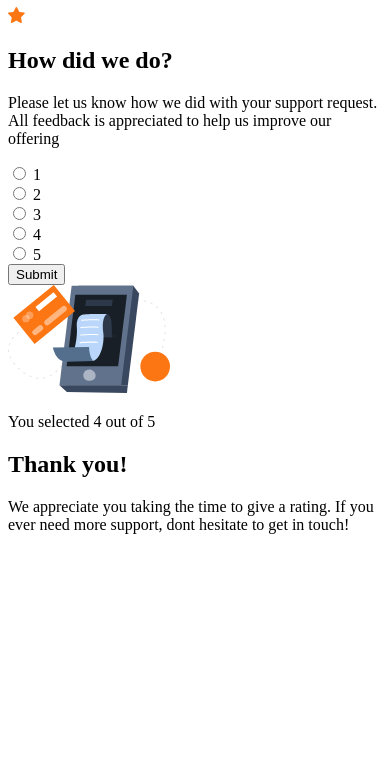
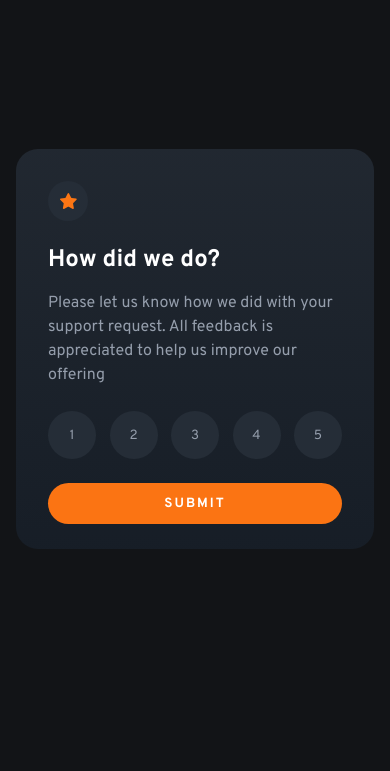
Before and after one commit to naskriK/SupportHelper, a website built with Vite: page index.html in a window 390 px wide. Shown: the part 73-844 px from the top of the page. Built offline with nearby package versions, Linux system fonts and the light colour scheme.

Commit message:
Styling
Styling on desktop/mobile. Setup a hidden state.
Work with custom labels and radios connected.

```diff
--- a/index.html
+++ b/index.html
@@ -12,11 +12,13 @@
         <div class="wrapper">
           <h1 class="visually-hidden">Support Rating</h1>
           <article class="support-card">
-            <img
-              src="./src/assets/images/icon-star.svg"
-              alt=""
-              class="support-card__icon"
-            />
+            <div class="support-card__icon-container">
+              <img
+                src="./src/assets/images/icon-star.svg"
+                alt=""
+                class="support-card__icon"
+              />
+            </div>
             <h2 class="support-card__title">How did we do?</h2>
             <p class="support-card__description">
               Please let us know how we did with your support request. All
@@ -29,7 +31,7 @@
                     type="radio"
                     name="rating"
                     id="rating-1"
-                    class="form__input"
+                    class="form__input visually-hidden"
                   />
                   <label for="rating-1" class="form__label">1</label>
                 </div>
@@ -38,7 +40,7 @@
                     type="radio"
                     name="rating"
                     id="rating-2"
-                    class="form__input"
+                    class="form__input visually-hidden"
                   />
                   <label for="rating-2" class="form__label">2</label>
                 </div>
@@ -47,7 +49,7 @@
                     type="radio"
                     name="rating"
                     id="rating-3"
-                    class="form__input"
+                    class="form__input visually-hidden"
                   />
                   <label for="rating-3" class="form__label">3</label>
                 </div>
@@ -56,7 +58,7 @@
                     type="radio"
                     name="rating"
                     id="rating-4"
-                    class="form__input"
+                    class="form__input visually-hidden"
                   />
                   <label for="rating-4" class="form__label">4</label>
                 </div>
@@ -65,7 +67,7 @@
                     type="radio"
                     name="rating"
                     id="rating-5"
-                    class="form__input"
+                    class="form__input visually-hidden"
                   />
                   <label for="rating-5" class="form__label">5</label>
                 </div>
@@ -73,7 +75,7 @@
               <button class="btn btn--submit">Submit</button>
             </form>
           </article>
-          <article class="support-card support-card--thank">
+          <article class="support-card support-card--thank" hidden>
             <img
               src="./src/assets/images/illustration-thank-you.svg"
               alt=""
--- a/src/css/style.css
+++ b/src/css/style.css
@@ -0,0 +1,190 @@
+/* overpass-regular - latin */
+@font-face {
+  font-display: swap; /* Check https://developer.mozilla.org/en-US/docs/Web/CSS/@font-face/font-display for other options. */
+  font-family: "Overpass";
+  font-style: normal;
+  font-weight: 400;
+  src: url("../assets/fonts/overpass-v13-latin-regular.woff2") format("woff2"); /* Chrome 36+, Opera 23+, Firefox 39+, Safari 12+, iOS 10+ */
+}
+
+/* overpass-700 - latin */
+@font-face {
+  font-display: swap; /* Check https://developer.mozilla.org/en-US/docs/Web/CSS/@font-face/font-display for other options. */
+  font-family: "Overpass";
+  font-style: normal;
+  font-weight: 700;
+  src: url("../assets/fonts/overpass-v13-latin-700.woff2") format("woff2"); /* Chrome 36+, Opera 23+, Firefox 39+, Safari 12+, iOS 10+ */
+}
+
+*,
+*::before,
+*::after {
+  margin: 0;
+  padding: 0;
+  box-sizing: border-box;
+}
+
+:root {
+  --primary-ff: "Overpass", sans-serif;
+
+  --color-primary: hsl(25, 97%, 53%);
+  --color-background: hsl(216, 12%, 8%);
+  --color-heading: hsl(0, 0%, 100%);
+  --color-text: hsl(217, 12%, 63%);
+
+  --color-hover-radio: hsl(216, 12%, 54%);
+  --color-initial-radio: hsl(213, 19%, 18%);
+
+  --color-card-bottom: hsl(214, 26%, 12%);
+  --color-card-top: hsl(214, 19%, 16%);
+}
+
+body {
+  font-family: var(--primary-ff);
+  background-color: var(--color-background);
+}
+
+.content {
+  min-height: 100vh;
+  display: flex;
+  align-items: center;
+  justify-content: center;
+  padding: 1rem;
+}
+
+.wrapper {
+  --width: 25rem;
+  max-width: var(--width);
+  margin: 0 auto;
+}
+
+.support-card {
+  border-radius: 22px;
+  background-image: linear-gradient(
+    to bottom,
+    var(--color-card-top),
+    var(--color-card-bottom)
+  );
+  padding: 2rem;
+  height: 400px;
+}
+
+.support-card--thank {
+  display: flex;
+  flex-direction: column;
+  align-items: center;
+  text-align: center;
+}
+
+.support-card__image {
+  margin-bottom: 1.5rem;
+}
+
+.support-card__rating {
+  margin-bottom: 1.5rem;
+  background-color: var(--color-initial-radio);
+  color: var(--color-primary);
+  padding: 7px 10px;
+  border-radius: 10rem;
+}
+
+.support-card__icon-container {
+  --size: 2.5rem;
+
+  border-radius: 50%;
+  width: var(--size);
+  height: var(--size);
+  display: flex;
+  align-items: center;
+  justify-content: center;
+  background-color: var(--color-initial-radio);
+  margin-bottom: 1.5rem;
+}
+
+.support-card__title {
+  color: var(--color-heading);
+  margin-bottom: 1rem;
+}
+
+.support-card__description {
+  color: var(--color-text);
+  line-height: 1.5;
+  margin-bottom: 1.5rem;
+}
+
+.form {
+  display: flex;
+  flex-direction: column;
+  gap: 1.5rem;
+}
+
+.form__options {
+  display: flex;
+  align-items: center;
+  justify-content: space-between;
+  gap: 0.5rem;
+}
+
+.form__label {
+  --size: 3rem;
+  display: inline-block;
+
+  border-radius: 50%;
+  width: var(--size);
+  height: var(--size);
+  display: flex;
+  align-items: center;
+  justify-content: center;
+  background-color: var(--color-initial-radio);
+  cursor: pointer;
+  color: var(--color-text);
+  font-size: 0.833rem;
+  transition: 0.3s;
+}
+
+.form__label:hover {
+  background-color: var(--color-hover-radio);
+  color: var(--color-heading);
+}
+
+.form__input:checked + .form__label {
+  background-color: var(--color-primary);
+  color: var(--color-heading);
+}
+
+.btn {
+  cursor: pointer;
+  border: none;
+  background-color: transparent;
+  font-family: inherit;
+}
+
+.btn--submit {
+  border-radius: 10rem;
+  text-transform: uppercase;
+  color: var(--color-heading);
+  background-color: var(--color-primary);
+  font-weight: 700;
+  letter-spacing: 2px;
+  padding: 0.75rem 0;
+  transition: 0.3s;
+}
+
+.btn--submit:hover {
+  background-color: var(--color-heading);
+  color: var(--color-primary);
+}
+
+.support-card[hidden] {
+  display: none;
+}
+
+.visually-hidden {
+  clip: rect(0 0 0 0);
+  clip-path: inset(50%);
+  height: 1px;
+  overflow: hidden;
+  position: absolute;
+  white-space: nowrap;
+  width: 1px;
+}
```
Also changed, not shown: src/assets/fonts/overpass-v13-latin-700.woff2 (added), src/assets/fonts/overpass-v13-latin-regular.woff2 (added).
